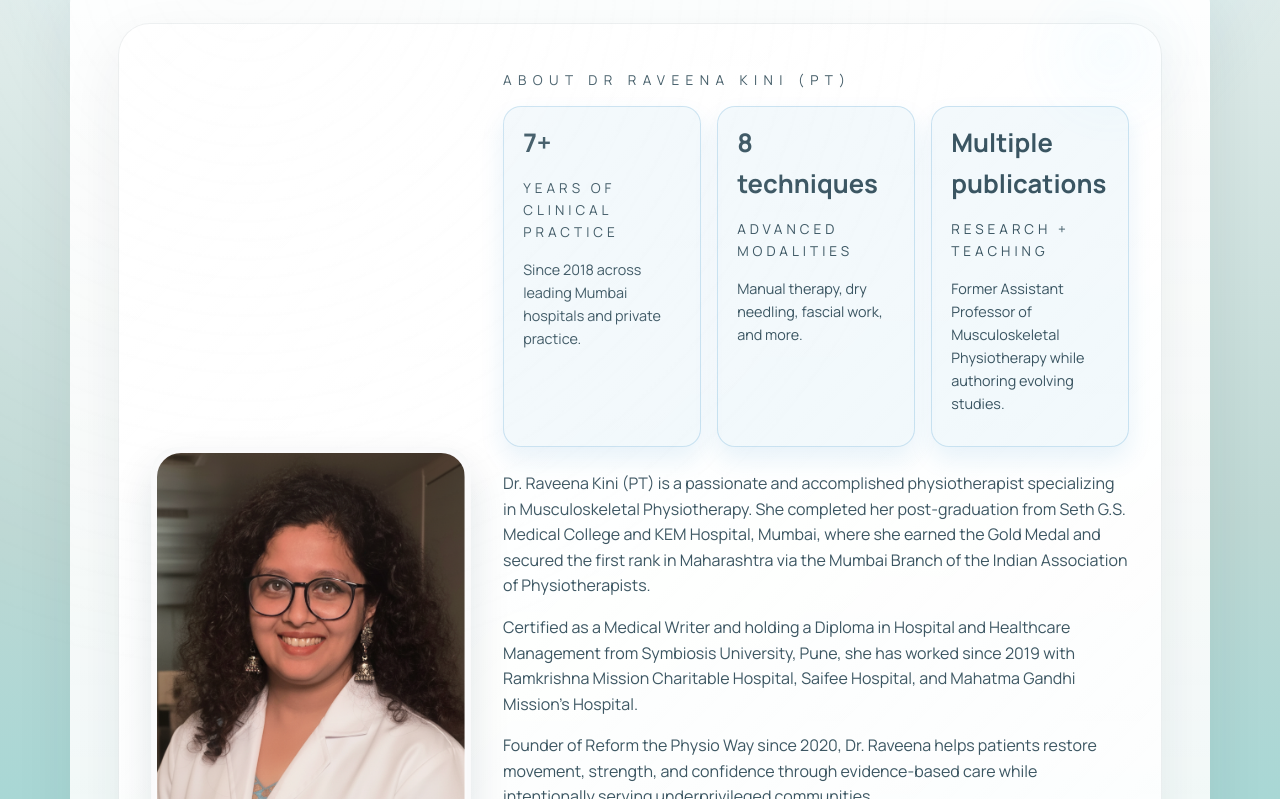
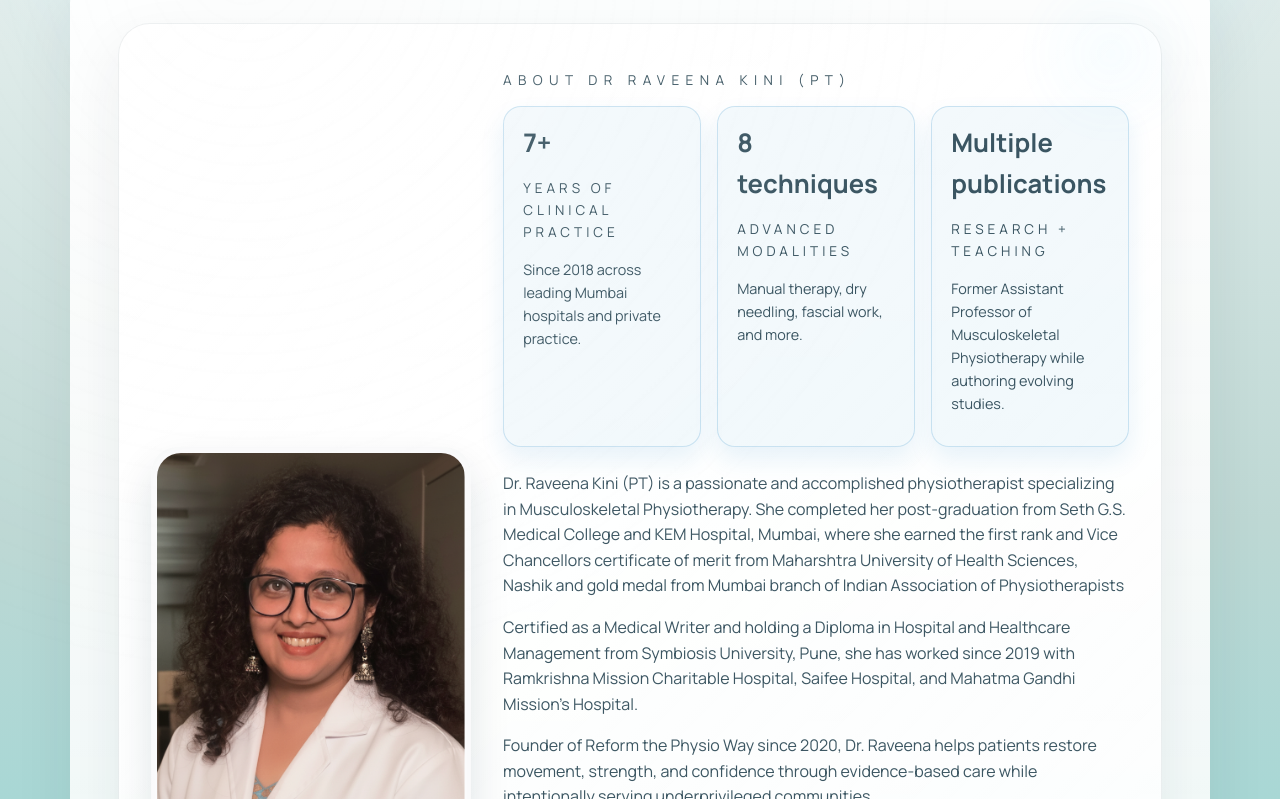
Before and after one commit to vikramrkini/raveenakini-portfolio, a React (Vite) app: page /#/ in a window 1280 px wide. Shown: the part 383-1182 px from the top of the page. Built offline with nearby package versions, Linux system fonts and the light colour scheme.

Commit message:
11/23/2025

```diff
--- a/src/data/portfolioData.js
+++ b/src/data/portfolioData.js
@@ -177,7 +177,7 @@ export const reasons = [
 ]
 
 export const aboutParagraphs = [
-  'Dr. Raveena Kini (PT) is a passionate and accomplished physiotherapist specializing in Musculoskeletal Physiotherapy. She completed her post-graduation from Seth G.S. Medical College and KEM Hospital, Mumbai, where she earned the Gold Medal and secured the first rank in Maharashtra via the Mumbai Branch of the Indian Association of Physiotherapists.',
+  'Dr. Raveena Kini (PT) is a passionate and accomplished physiotherapist specializing in Musculoskeletal Physiotherapy. She completed her post-graduation from Seth G.S. Medical College and KEM Hospital, Mumbai, where she earned the first rank and Vice Chancellors certificate of merit from Maharshtra University of Health Sciences, Nashik and gold medal from Mumbai branch of Indian Association of Physiotherapists',
   'Certified as a Medical Writer and holding a Diploma in Hospital and Healthcare Management from Symbiosis University, Pune, she has worked since 2019 with Ramkrishna Mission Charitable Hospital, Saifee Hospital, and Mahatma Gandhi Mission’s Hospital.',
   'Founder of Reform the Physio Way since 2020, Dr. Raveena helps patients restore movement, strength, and confidence through evidence-based care while intentionally serving underprivileged communities.',
   'Alongside her clinic, she served as an Assistant Professor in Musculoskeletal Physiotherapy at MGM College of Physiotherapy, Navi Mumbai (2021–2025), where she mentored multiple undergrad and post-grad physiotherapy students and co-authored multiple research publications.',
```
